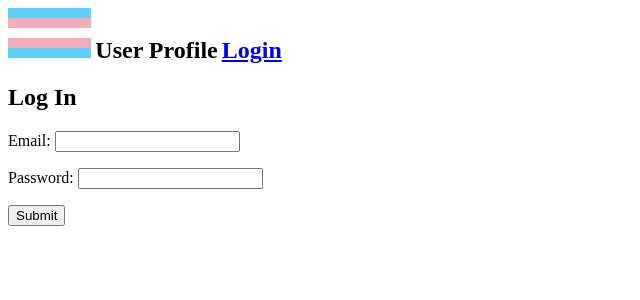
After one commit to SerenaChandler/TransRoom, a Flask app: page /login in a window 1280 px wide. The commit adds this page. Shown: the top 300 px of the page, without its empty margins (0-640 px from the left). Run offline with Flask 2, Linux system fonts and the light colour scheme.

Commit message:
begand CRUDS and login route

```diff
--- a/server.py
+++ b/server.py
@@ -13,8 +13,25 @@ app.jinja_env.undefined = StrictUndefined
 
 @app.route("/")
 def homepage():
+    search_result = ""
     return render_template("homepage.html")
 
+
+@app.route("/login")
+def login_page():
+    if session.get("user_id"):
+        return redirect("/")
+    return render_template("login.html")
+
+@app.route("/handle-login", methods=["POST"])
+def handle_login():
+    email = request.form.get("email")
+    password = request.form.get("password")
+
+
+
+
+    return redirect("/")
 
 
 
--- /dev/null
+++ b/static/js/search.js
@@ -0,0 +1,21 @@
+
+
+
+const searchButton = document.querySelector("#search-form")
+
+
+
+function search_restrooms(evt){
+    evt.preventDefault();
+    const APIURL = "www.refugerestrooms.org/api/v1/restrooms/search?page=1&per_page=10&offset=0&query=";
+    const value = document.querySelector("#search-text").value;
+    let query = APIURL + value
+    console.log(query)
+    fetch(`/${query}`)
+    .then(res => res.json())
+    .then(data => {
+        console.log(data)
+    })
+}
+
+searchButton.addEventListener("submit", search_restrooms)
--- a/templates/base.html
+++ b/templates/base.html
@@ -10,10 +10,11 @@
     <nav>
         <img style="display: inline; height: 50px; width: auto;" src="../static/img/trans flag simple.png" alt="image of the trans pride flad">
         <h2 style="display: inline">User Profile</h2>
-        <h2 style="display: inline">Login</h2>
+        <h2  style="display: inline"><a href="/login">Login</a></h2>
     </nav>
 </header>
 <body>
     {% block body %}{% endblock %}
+    <script src="../static/js/search.js"></script>
 </body>
 </html>
--- /dev/null
+++ b/templates/login.html
@@ -0,0 +1,24 @@
+{% extends 'base.html' %}
+
+{% block title %}Restroom Login{% endblock %}
+
+
+{% block body %}
+
+<h2>Log In</h2>
+<form action="/handle-login" method="POST">
+  <p>
+    Email: <input type="text" name="email">
+  </p>
+
+  <p>
+    Password: <input type="password" name="password">
+  </p>
+
+  <p>
+    <input type="submit">
+  </p>
+</form>
+
+
+{% endblock %}
```
Also changed, not shown: templates/homepage.html (+8 -0 lines).
